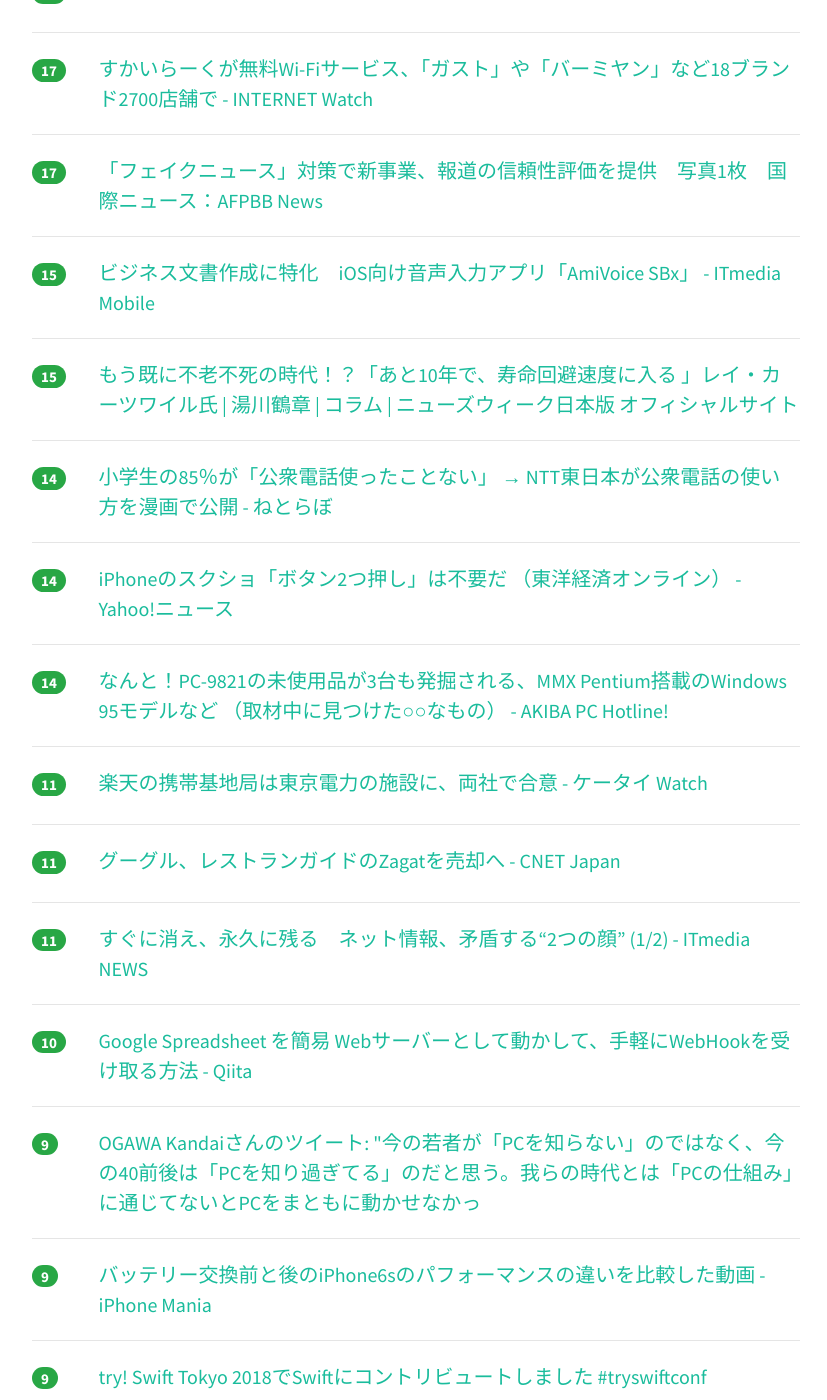
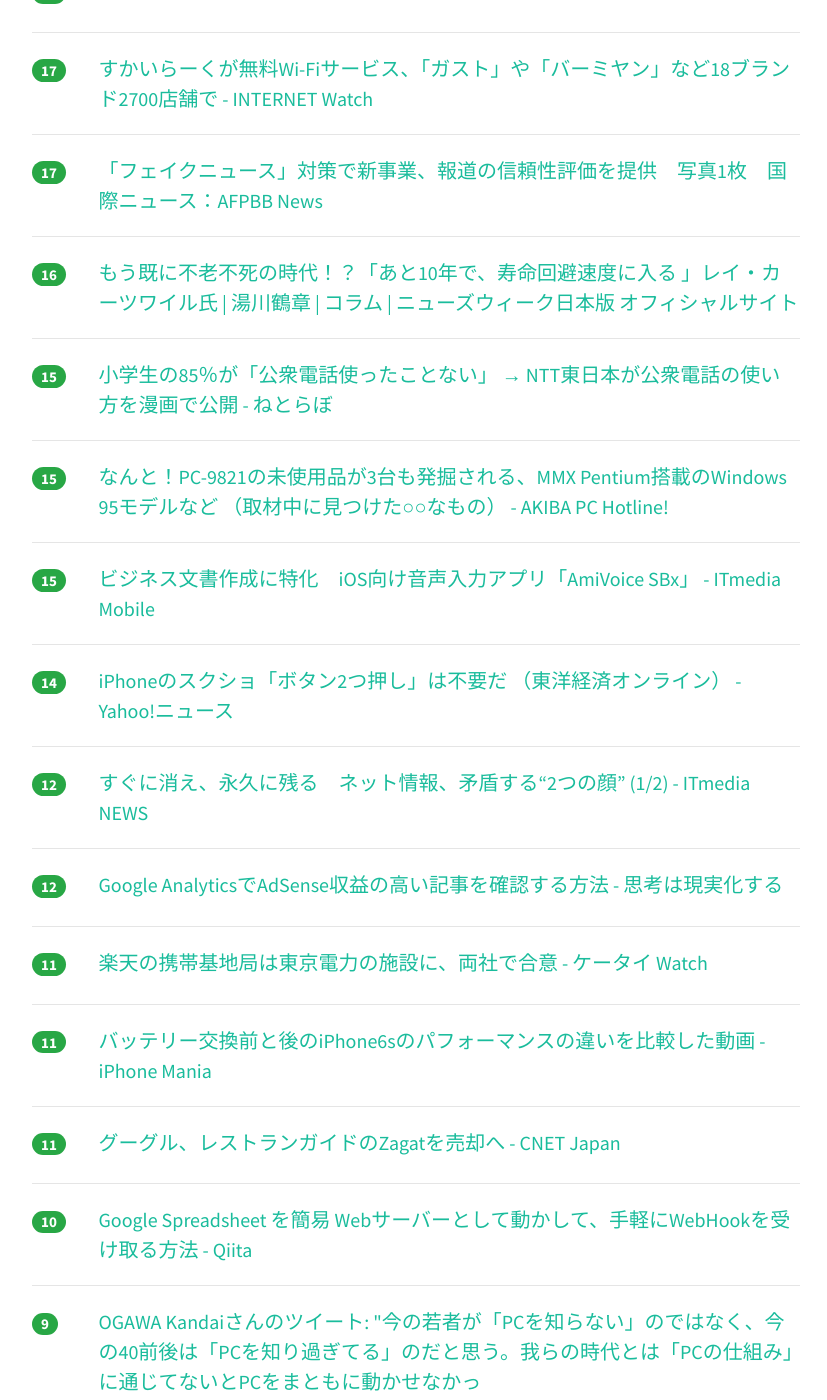
Before and after one commit to yatta47/hatena-matome-site, a Jekyll site: the page built from _posts/2018-03-07-hatena.md, in a window 1280 px wide and 1400 px high, scrolled down 676 px. Shown: the whole window, without its empty margins (224-1051 px from the left). Built offline with Jekyll 4.4.1, drawn with Linux system fonts in a browser that asks for light colours; nearby versions of some CDN libraries; part of the change alters nothing that is shown; some of the changed text lies outside the part shown.

Commit message:
Updated 2018-03-07

```diff
--- a/_posts/2018-03-07-hatena.md
+++ b/_posts/2018-03-07-hatena.md
@@ -1,7 +1,7 @@
 ---
 layout: post
 title:  "2018-03-07 はてぶIT"
-date:   2018-03-07 04:02:15
+date:   2018-03-07 05:01:32
 tags: [it-hotentry]
 ---
 24 件のデータあり
@@ -12,7 +12,7 @@ tags: [it-hotentry]
 </div>
 <hr>
 <div class="row">
-<div class="col-1"><span class="badge badge-pill badge-success h2">22</span></div>
+<div class="col-1"><span class="badge badge-pill badge-success h2">23</span></div>
 <div class="col-11"><a href='http://paiza.hatenablog.com/entry/2018/03/05/automated_code_review_services' target='_blank'>開発効率を上げる！コードレビュー自動化サービス4選を使ってみた【SideCI・Codacy・Hound・Scrutinizer】 - paiza開発日誌</a></div>
 </div>
 <hr>
@@ -37,18 +37,23 @@ tags: [it-hotentry]
 </div>
 <hr>
 <div class="row">
-<div class="col-1"><span class="badge badge-pill badge-success h2">15</span></div>
-<div class="col-11"><a href='http://www.itmedia.co.jp/mobile/articles/1803/06/news137.html' target='_blank'>ビジネス文書作成に特化　iOS向け音声入力アプリ「AmiVoice SBx」 - ITmedia Mobile</a></div>
+<div class="col-1"><span class="badge badge-pill badge-success h2">16</span></div>
+<div class="col-11"><a href='https://www.newsweekjapan.jp/yukawa/2018/03/10.php' target='_blank'>もう既に不老不死の時代！？「あと10年で、寿命回避速度に入る 」レイ・カーツワイル氏 | 湯川鶴章 | コラム | ニューズウィーク日本版 オフィシャルサイト</a></div>
 </div>
 <hr>
 <div class="row">
 <div class="col-1"><span class="badge badge-pill badge-success h2">15</span></div>
-<div class="col-11"><a href='https://www.newsweekjapan.jp/yukawa/2018/03/10.php' target='_blank'>もう既に不老不死の時代！？「あと10年で、寿命回避速度に入る 」レイ・カーツワイル氏 | 湯川鶴章 | コラム | ニューズウィーク日本版 オフィシャルサイト</a></div>
+<div class="col-11"><a href='http://nlab.itmedia.co.jp/nl/articles/1803/06/news142.html' target='_blank'>小学生の85％が「公衆電話使ったことない」 → NTT東日本が公衆電話の使い方を漫画で公開 - ねとらぼ</a></div>
 </div>
 <hr>
 <div class="row">
-<div class="col-1"><span class="badge badge-pill badge-success h2">14</span></div>
-<div class="col-11"><a href='http://nlab.itmedia.co.jp/nl/articles/1803/06/news142.html' target='_blank'>小学生の85％が「公衆電話使ったことない」 → NTT東日本が公衆電話の使い方を漫画で公開 - ねとらぼ</a></div>
+<div class="col-1"><span class="badge badge-pill badge-success h2">15</span></div>
+<div class="col-11"><a href='https://akiba-pc.watch.impress.co.jp/docs/wakiba/find/1110115.html' target='_blank'>なんと！PC-9821の未使用品が3台も発掘される、MMX Pentium搭載のWindows 95モデルなど （取材中に見つけた○○なもの） - AKIBA PC Hotline!</a></div>
+</div>
+<hr>
+<div class="row">
+<div class="col-1"><span class="badge badge-pill badge-success h2">15</span></div>
+<div class="col-11"><a href='http://www.itmedia.co.jp/mobile/articles/1803/06/news137.html' target='_blank'>ビジネス文書作成に特化　iOS向け音声入力アプリ「AmiVoice SBx」 - ITmedia Mobile</a></div>
 </div>
 <hr>
 <div class="row">
@@ -57,8 +62,13 @@ tags: [it-hotentry]
 </div>
 <hr>
 <div class="row">
-<div class="col-1"><span class="badge badge-pill badge-success h2">14</span></div>
-<div class="col-11"><a href='https://akiba-pc.watch.impress.co.jp/docs/wakiba/find/1110115.html' target='_blank'>なんと！PC-9821の未使用品が3台も発掘される、MMX Pentium搭載のWindows 95モデルなど （取材中に見つけた○○なもの） - AKIBA PC Hotline!</a></div>
+<div class="col-1"><span class="badge badge-pill badge-success h2">12</span></div>
+<div class="col-11"><a href='http://www.itmedia.co.jp/news/articles/1803/06/news017.html' target='_blank'>すぐに消え、永久に残る　ネット情報、矛盾する“2つの顔” (1/2) - ITmedia NEWS</a></div>
+</div>
+<hr>
+<div class="row">
+<div class="col-1"><span class="badge badge-pill badge-success h2">12</span></div>
+<div class="col-11"><a href='http://www.thoughts-make-things.com/entry/article-revenue' target='_blank'>Google AnalyticsでAdSense収益の高い記事を確認する方法 - 思考は現実化する</a></div>
 </div>
 <hr>
 <div class="row">
@@ -68,12 +78,12 @@ tags: [it-hotentry]
 <hr>
 <div class="row">
 <div class="col-1"><span class="badge badge-pill badge-success h2">11</span></div>
-<div class="col-11"><a href='https://japan.cnet.com/article/35115650/' target='_blank'>グーグル、レストランガイドのZagatを売却へ - CNET Japan</a></div>
+<div class="col-11"><a href='https://iphone-mania.jp/news-204953/' target='_blank'>バッテリー交換前と後のiPhone6sのパフォーマンスの違いを比較した動画 - iPhone Mania</a></div>
 </div>
 <hr>
 <div class="row">
 <div class="col-1"><span class="badge badge-pill badge-success h2">11</span></div>
-<div class="col-11"><a href='http://www.itmedia.co.jp/news/articles/1803/06/news017.html' target='_blank'>すぐに消え、永久に残る　ネット情報、矛盾する“2つの顔” (1/2) - ITmedia NEWS</a></div>
+<div class="col-11"><a href='https://japan.cnet.com/article/35115650/' target='_blank'>グーグル、レストランガイドのZagatを売却へ - CNET Japan</a></div>
 </div>
 <hr>
 <div class="row">
@@ -88,17 +98,7 @@ tags: [it-hotentry]
 <hr>
 <div class="row">
 <div class="col-1"><span class="badge badge-pill badge-success h2">9</span></div>
-<div class="col-11"><a href='https://iphone-mania.jp/news-204953/' target='_blank'>バッテリー交換前と後のiPhone6sのパフォーマンスの違いを比較した動画 - iPhone Mania</a></div>
-</div>
-<hr>
-<div class="row">
-<div class="col-1"><span class="badge badge-pill badge-success h2">9</span></div>
 <div class="col-11"><a href='https://blog.ookami.me/tech/first-contribution-to-swift-at-try-swift-tokyo-2018' target='_blank'>try! Swift Tokyo 2018でSwiftにコントリビュートしました #tryswiftconf</a></div>
-</div>
-<hr>
-<div class="row">
-<div class="col-1"><span class="badge badge-pill badge-success h2">9</span></div>
-<div class="col-11"><a href='http://www.thoughts-make-things.com/entry/article-revenue' target='_blank'>Google AnalyticsでAdSense収益の高い記事を確認する方法 - 思考は現実化する</a></div>
 </div>
 <hr>
 <div class="row">
@@ -112,17 +112,17 @@ tags: [it-hotentry]
 </div>
 <hr>
 <div class="row">
+<div class="col-1"><span class="badge badge-pill badge-success h2">8</span></div>
+<div class="col-11"><a href='https://kuroeveryday.blogspot.com/2018/03/migrating-from-javascript-to-typescript.html' target='_blank'>JavaScriptとTypeScriptを共存させ、段階的に移行する方法 | Black Everyday Company</a></div>
+</div>
+<hr>
+<div class="row">
+<div class="col-1"><span class="badge badge-pill badge-success h2">7</span></div>
+<div class="col-11"><a href='https://togetter.com/li/1205898' target='_blank'>はてなブログの最新テーマ「ONIHITODE」の皮肉めいたデザインとネーミングにざわつく人達「これは…」 - Togetter</a></div>
+</div>
+<hr>
+<div class="row">
 <div class="col-1"><span class="badge badge-pill badge-success h2">7</span></div>
 <div class="col-11"><a href='http://b.hatena.ne.jp/turanukimaru/' target='_blank'>turanukimaruのはてなブックマーク</a></div>
 </div>
 <hr>
-<div class="row">
-<div class="col-1"><span class="badge badge-pill badge-success h2">6</span></div>
-<div class="col-11"><a href='https://togetter.com/li/1205898' target='_blank'>はてなブログの最新テーマ「ONIHITODE」の皮肉めいたデザインとネーミングにざわつく人達「これは…」 - Togetter</a></div>
-</div>
-<hr>
-<div class="row">
-<div class="col-1"><span class="badge badge-pill badge-success h2">5</span></div>
-<div class="col-11"><a href='https://kuroeveryday.blogspot.com/2018/03/migrating-from-javascript-to-typescript.html' target='_blank'>JavaScriptとTypeScriptを共存させ、段階的に移行する方法 | Black Everyday Company</a></div>
-</div>
-<hr>
```
